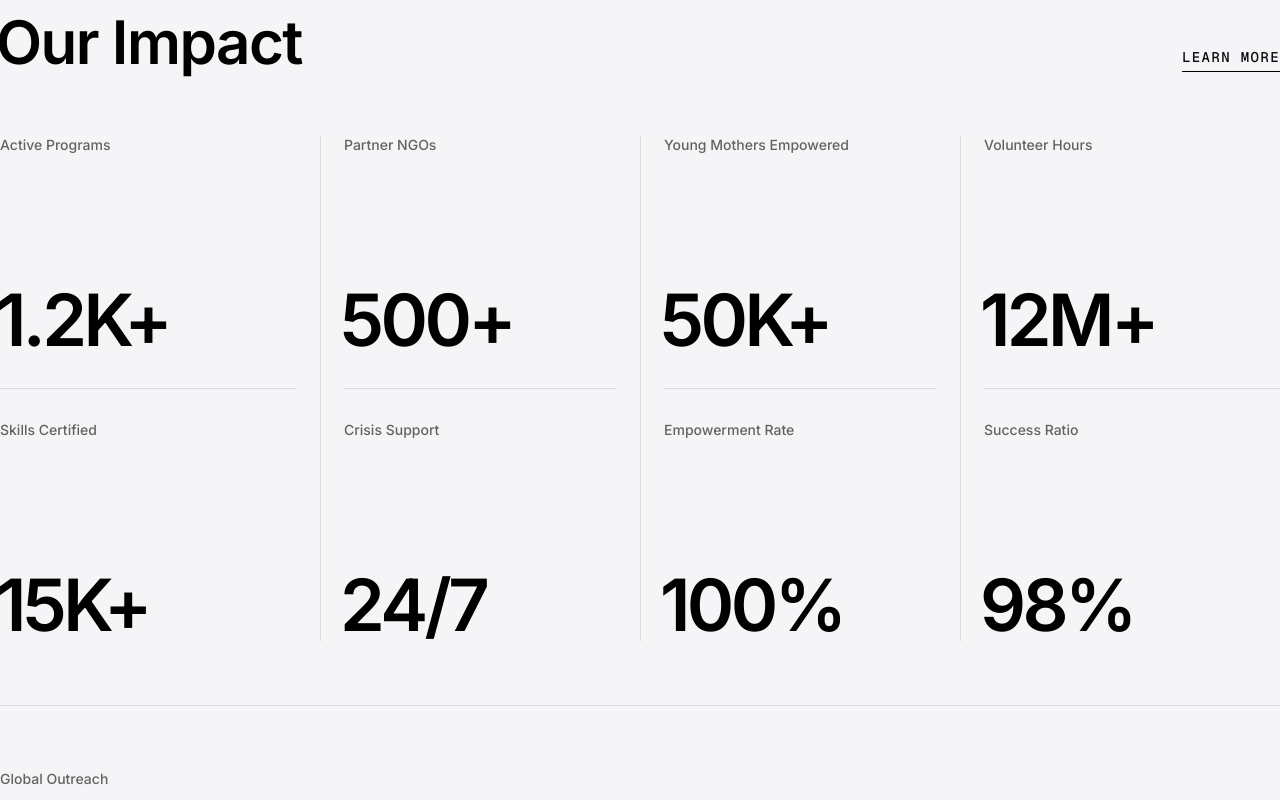
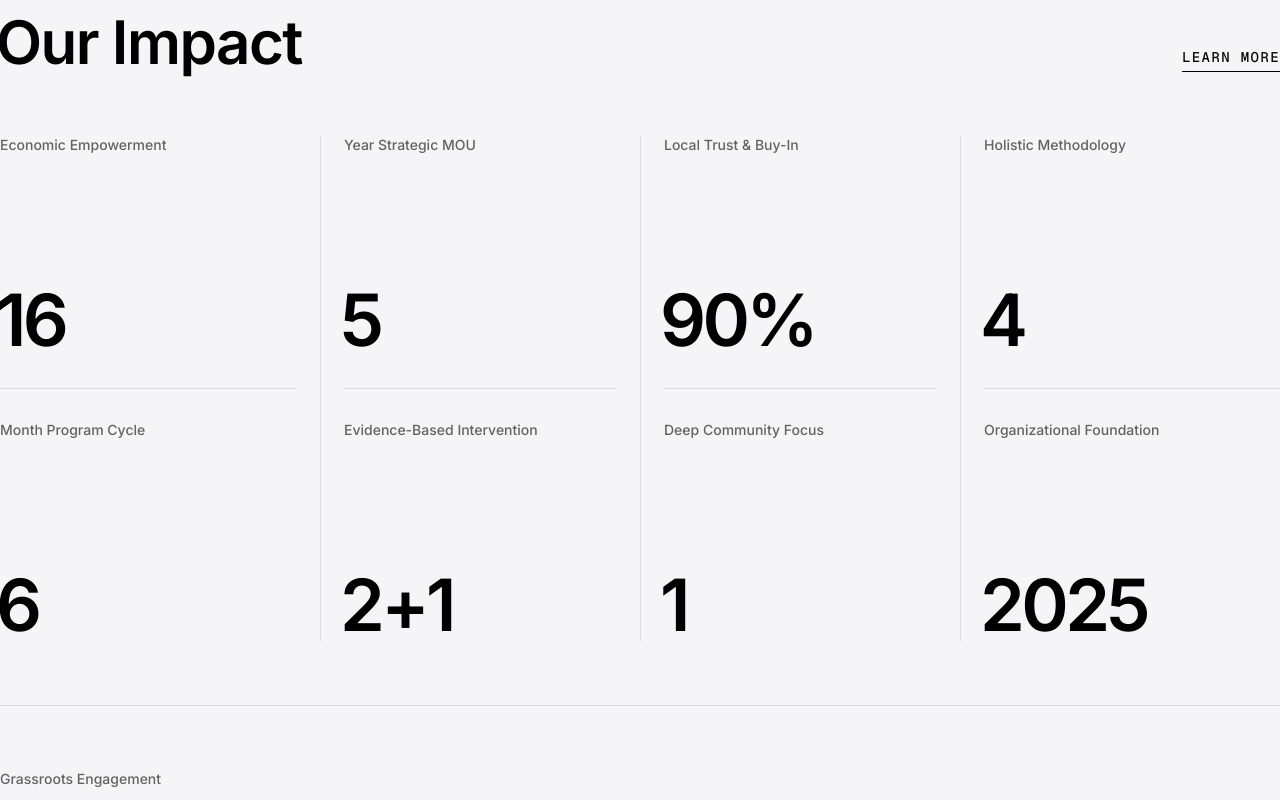
Before and after one commit to Radiant-Rise-Initiative/Radiant-Rise-Website, a Next.js app: page / in a window 1280 px wide. Shown: the part 1780-2580 px from the top of the page. Built offline with nearby package versions, Linux system fonts and the light colour scheme.

Commit message:
0.6.9 - Our Impact Section Content Build

```diff
--- a/components/layout/ImpactStats.tsx
+++ b/components/layout/ImpactStats.tsx
@@ -4,36 +4,44 @@ import { MetricStatistics } from "@/components/ui/MetricStatistics";
 
 const stats = [
     {
-        topLabel: "Active Programs",
-        topValue: "1.2K+",
-        topDescription: "Radiant Rise Initiative has scaled its operations to over 1,200 active community-led programs. Our holistic approach ensures that hope and self-reliance are nurtured at every level of society, creating a sustainable path for those rising above adversity through faith-led, values-based leadership.",
-        bottomLabel: "Skills Certified",
-        bottomValue: "15K+",
-        bottomDescription: "We have successfully certified over 15,000 individuals in vocational and technical skills. Operating with a valid permit from the Uganda National NGO Bureau, we provide structured support that empowers participants to uplift their communities and secure their economic future.",
+        topLabel: "Economic Empowerment",
+        topValue: "16",
+        topModalTitle: "16 Job Placements",
+        topDescription: "Radiant Rise Initiative has successfully secured 16 tailoring job placements for young mothers, marking a critical milestone in our income activation phase. By connecting practical vocational training directly to market-aligned employment opportunities, we ensure participants transition effectively from vulnerability to sustained economic stability. This targeted approach to localized job creation in Kampala actively reduces household poverty, decreases economic shocks, and fosters long-term self-reliance within the community.",
+        bottomLabel: "Month Program Cycle",
+        bottomValue: "6",
+        bottomModalTitle: "6-Month Cohort Pathway",
+        bottomDescription: "Radiant Rise is formalizing a structured six-month cohort model serving Acholi Quarters to create lasting household stability. This deliberate timeframe allows participants to thoroughly engage in our core sequence: emotional recovery, market-aligned skills development, income activation, and savings retention. It provides the exact sustained support necessary to effectively break long-standing cycles of urban poverty and build measurable, long-term economic resilience for local families.",
     },
     {
-        topLabel: "Partner NGOs",
-        topValue: "500+",
-        topDescription: "Our network has expanded to include over 500 strategic NGO partnerships globally. We collaborate to create meaningful community impact through post-adversity and trauma healing programs, ensuring our participants have access to a wide range of specialized support services.",
-        bottomLabel: "Crisis Support",
-        bottomValue: "24/7",
-        bottomDescription: "We provide round-the-clock crisis intervention and support for young mothers in distress. Our data-driven approach, informed by comprehensive community needs assessments, allows us to address urgent mental health and safety gaps in real-time.",
+        topLabel: "Year Strategic MOU",
+        topValue: "5",
+        topModalTitle: "5-Year MOU Employer Pipeline",
+        topDescription: "To guarantee a sustained employment pipeline for youth and young mothers, Radiant Rise has signed a five-year Memorandum of Understanding with Fine Spinners. This strategic employer partnership bridges the critical gap between initial skills acquisition and formal job placement. By securing long-term commitments from private sector employers, we are building a highly reliable foundation for household economic resilience and reducing irregular income cycles in Uganda.",
+        bottomLabel: "Evidence-Based Intervention",
+        bottomValue: "2+1",
+        bottomModalTitle: "2 Baseline Studies",
+        bottomDescription: "Before implementing any core programs, a comprehensive community needs assessment and a detailed feasibility study were systematically conducted in Acholi Quarters. These crucial baseline studies ensured our trauma-informed support and vocational training interventions are culturally appropriate, economically viable, and practical. By actively listening to diverse stakeholders, we guarantee that our initiatives are directly responsive to the unique socio-economic challenges deeply affecting vulnerable youths and young mothers.",
     },
     {
-        topLabel: "Young Mothers Empowered",
-        topValue: "50K+",
-        topDescription: "Over 50,000 young mothers have been empowered through our core interventions. We prioritize physical and emotional wellness, hosting wellness sessions and talks that support mothers in their journey toward dignity and independence.",
-        bottomLabel: "Empowerment Rate",
-        bottomValue: "100%",
-        bottomDescription: "Every participant in our program receives a tailored roadmap to self-reliance. We connect individuals to job opportunities, vocational training, and financial inclusion programs, ensuring a culture of saving and long-term economic stability.",
+        topLabel: "Local Trust & Buy-In",
+        topValue: "90%",
+        topModalTitle: "90% Community Approval",
+        topDescription: "Following our extensive grassroots mobilization efforts between November 2025 and February 2026, ninety percent of community members formally welcomed the initiative. This overwhelming support from engaged male youth, elders, religious leaders, and young mothers highlights a profound trust in our community-owned model. It firmly demonstrates that Acholi Quarters is fully ready to collaboratively build coordinated economic pathways that replace fragmented support systems and strengthen every household.",
+        bottomLabel: "Deep Community Focus",
+        bottomValue: "1",
+        bottomModalTitle: "1 Target Settlement",
+        bottomDescription: "We intentionally concentrate our programmatic efforts within one specific informal urban settlement: Acholi Quarters in Kampala, Uganda. Rather than pursuing rapid geographic expansion, Radiant Rise prioritizes depth, continuity, and measurable impact. Building a disciplined, repeatable resilience model within a single community allows us to profoundly understand and effectively address the intricate convergence of localized youth unemployment, early pregnancy, and the heavy burdens of survival work.",
     },
     {
-        topLabel: "Volunteer Hours",
-        topValue: "12M+",
-        topDescription: "Our global community has contributed over 12 million hours of dedicated service. This massive volunteer effort drives our impactful change, providing the mentorship and guidance needed to nurture values-based leadership among the youth we serve.",
-        bottomLabel: "Success Ratio",
-        bottomValue: "98%",
-        bottomDescription: "Our programs maintain a 98% success ratio in participant reintegration and economic stability. By addressing the priorities of our target populations through specialized outreach, we achieve world-class results that transform lives and communities.",
+        topLabel: "Holistic Methodology",
+        topValue: "4",
+        topModalTitle: "4 Intervention Stages",
+        topDescription: "Our household economic resilience model operates through a rigorous pathway featuring four sequential stages: stabilize, build, activate, and reinforce. The sequence matters immensely; if any single element is missing, individual progress collapses. By seamlessly integrating trauma-informed counseling, market-aligned skills training, formal job placement, and structured savings participation, we guarantee a comprehensive ecosystem that effectively moves participants from immediate crisis toward long-term independence.",
+        bottomLabel: "Organizational Foundation",
+        bottomValue: "2025",
+        bottomModalTitle: "Established in 2025",
+        bottomDescription: "Radiant Rise Initiative was officially formed in July 2025 in direct response to the urgent need for coordinated economic support in informal urban settlements. Founded by Agnes Oyella, who experienced the harsh realities of Acholi Quarters firsthand, our registered indigenous NGO operates with a clear mandate. We aim to transform historically fragmented aid into sustained household economic resilience for Uganda's most vulnerable youth and young mothers.",
     },
 ];
 
@@ -46,8 +54,10 @@ export function ImpactStats() {
             href="#"
             stats={stats}
             overallMetric={{
-                label: "Global Outreach",
-                value: "25M+ Lives Touched"
+                label: "Grassroots Engagement",
+                value: "105 Young Mothers",
+                modalTitle: "105 Young Mothers Mobilized",
+                description: "During our critical initial community mobilization phase, one hundred and five young mothers successfully registered and were comprehensively profiled. By rigorously documenting their education status, current employment levels, and savings practices, we established a vital, data-driven baseline for all future programming. Empowering these specific women, who constantly balance caregiving with basic survival work, remains the absolute cornerstone of our mission to nurture intergenerational economic stability across Acholi Quarters."
             }}
         />
     );
--- a/components/layout/TargetScroller.tsx
+++ b/components/layout/TargetScroller.tsx
@@ -13,14 +13,14 @@ const targetEntities: ScrollerItem[] = [
     {
         name: "EARLY INTERVENTION",
         category: "EARLY INTERVENTION",
-        logo: <>50-60% SECURE INCOME<br />IN 3 MONTHS</>,
+        logo: <>50-60% EARNING<br />IN 3 MONTHS</>,
         description: "Accelerating the transition from vulnerability to active income through market-aligned vocational training and early intervention.",
         image: "/assets/branding/splash-image-012.jpg",
     },
     {
         name: "CAREER STABILITY",
         category: "CAREER STABILITY",
-        logo: <>70% SECURE INCOME<br />IN 6 MONTHS</>,
+        logo: <>70% EARNING<br />IN 6 MONTHS</>,
         description: "Facilitating long-term job placement and employer partnerships within 6 months to reduce household economic shocks.",
         image: "/assets/branding/splash-image-013.jpg",
     },
--- a/components/ui/InfoScroller.tsx
+++ b/components/ui/InfoScroller.tsx
@@ -240,8 +240,8 @@ export function InfoScroller({
                                         />
                                     </div>
 
-                                    <div className="flex-1 flex items-center justify-center py-12">
-                                        <div className="w-[80%] text-2xl font-bold tracking-tighter text-center text-black group-hover:text-white transition-colors duration-300">
+                                    <div className="absolute inset-0 flex items-center justify-center p-8 pointer-events-none">
+                                        <div className="w-[80%] text-2xl font-bold tracking-tighter text-center text-black group-hover:text-white transition-colors duration-300 pointer-events-auto">
                                             {item.logo}
                                         </div>
                                     </div>
--- a/components/ui/MetricStatistics.tsx
+++ b/components/ui/MetricStatistics.tsx
@@ -10,15 +10,18 @@ interface Metric {
     label: string;
     value: string;
     description: string;
+    modalTitle?: string;
 }
 
 interface StatPair {
     topLabel: string;
     topValue: string;
     topDescription: string;
+    topModalTitle?: string;
     bottomLabel: string;
     bottomValue: string;
     bottomDescription: string;
+    bottomModalTitle?: string;
 }
 
 interface MetricStatisticsProps {
@@ -29,6 +32,8 @@ interface MetricStatisticsProps {
     overallMetric?: {
         label: string;
         value: string;
+        description: string;
+        modalTitle?: string;
     };
     className?: string;
     id?: string;
@@ -69,11 +74,11 @@ function MetricModal({ isOpen, onClose, metric }: MetricModalProps) {
                             </button>
                             <div className="flex flex-col gap-6 pt-4">
                                 <div>
-                                    <h3 className="text-sm font-semibold text-black mb-4">
+                                    <h3 className="text-sm font-medium text-black/60 leading-tight mb-4">
                                         {metric.label}
                                     </h3>
                                     <h2 className="text-4xl md:text-5xl font-bold text-black tracking-tight leading-[1.1]">
-                                        {metric.value} {metric.label.toLowerCase()}
+                                        {metric.modalTitle || `${metric.value} ${metric.label.toLowerCase()}`}
                                     </h2>
                                 </div>
                                 <div className="py-2">
@@ -98,11 +103,11 @@ function MetricModal({ isOpen, onClose, metric }: MetricModalProps) {
     );
 }
 
-function MetricItem({ label, value, description, onOpen }: MetricItemProps & { onOpen: (metric: Metric) => void }) {
+function MetricItem({ label, value, description, modalTitle, onOpen }: MetricItemProps & { onOpen: (metric: Metric) => void }) {
     return (
         <div
             className="flex flex-col gap-6 lg:justify-between h-full lg:min-h-[220px] group relative cursor-pointer"
-            onClick={() => onOpen({ label, value, description })}
+            onClick={() => onOpen({ label, value, description, modalTitle })}
         >
             <p className="text-sm font-medium text-black/60 leading-tight transition-colors group-hover:text-black/80">
                 {label}
@@ -125,6 +130,7 @@ interface MetricItemProps {
     label: string;
     value: string;
     description: string;
+    modalTitle?: string;
 }
 
 export function MetricStatistics({
@@ -207,13 +213,15 @@ export function MetricStatistics({
                                         onClick={() => setSelectedMetric({
                                             label: stat.topLabel,
                                             value: stat.topValue,
-                                            description: stat.topDescription
+                                            description: stat.topDescription,
+                                            modalTitle: stat.topModalTitle,
                                         })}
                                     >
                                         <MetricItem
                                             label={stat.topLabel}
                                             value={stat.topValue}
                                             description={stat.topDescription}
+                                            modalTitle={stat.topModalTitle}
                                             onOpen={setSelectedMetric}
                                         />
                                     </div>
@@ -225,13 +233,15 @@ export function MetricStatistics({
                                         onClick={() => setSelectedMetric({
                                             label: stat.bottomLabel,
                                             value: stat.bottomValue,
-                                            description: stat.bottomDescription
+                                            description: stat.bottomDescription,
+                                            modalTitle: stat.bottomModalTitle,
                                         })}
                                     >
                                         <MetricItem
                                             label={stat.bottomLabel}
                                             value={stat.bottomValue}
                                             description={stat.bottomDescription}
+                                            modalTitle={stat.bottomModalTitle}
                                             onOpen={setSelectedMetric}
                                         />
                                     </div>
@@ -247,15 +257,26 @@ export function MetricStatistics({
                         whileInView={{ opacity: 1, y: 0 }}
                         viewport={{ once: false, amount: 0 }}
                         transition={{ duration: 0.8, delay: 0.4, ease: [0.21, 0.47, 0.32, 0.98] }}
-                        className="max-w-[1280px] 2xl:max-w-[1440px] mx-auto w-full border-t-0 md:border-t border-black/10 transition-colors hover:bg-black/[0.01] mt-14 md:mt-16 pt-0 md:pt-16"
+                        className="max-w-[1280px] 2xl:max-w-[1440px] mx-auto w-full border-t-0 md:border-t border-black/10 transition-colors hover:bg-black/[0.01] mt-14 md:mt-16 pt-0 md:pt-16 cursor-pointer group"
+                        onClick={() => setSelectedMetric({
+                            label: overallMetric.label,
+                            value: overallMetric.value,
+                            description: overallMetric.description,
+                            modalTitle: overallMetric.modalTitle,
+                        })}
                     >
-                        <div className="flex flex-col gap-6">
-                            <p className="text-sm font-medium text-black/60 leading-tight">
-                                {overallMetric.label}
-                            </p>
-                            <p className="text-6xl sm:text-7xl font-semibold text-black tracking-tighter -ml-1 leading-[1.0]">
-                                {overallMetric.value}
-                            </p>
+                        <div className="flex items-end justify-between gap-4">
+                            <div className="flex flex-col gap-6">
+                                <p className="text-sm font-medium text-black/60 leading-tight transition-colors group-hover:text-black/80">
+                                    {overallMetric.label}
+                                </p>
+                                <p className="text-6xl sm:text-7xl font-semibold text-black tracking-tighter -ml-1 leading-[1.0] group-hover:text-orange-600 transition-colors duration-300">
+                                    {overallMetric.value}
+                                </p>
+                            </div>
+                            <div className="opacity-100 md:opacity-0 group-hover:opacity-100 transition-all duration-300 translate-y-0 md:translate-y-4 group-hover:translate-y-0 bg-black/5 text-black/40 md:bg-black md:text-white p-2 rounded-full z-10 hover:bg-black/80 shrink-0 mb-1">
+                                <Plus size={20} />
+                            </div>
                         </div>
                     </motion.div>
                 )}
```
